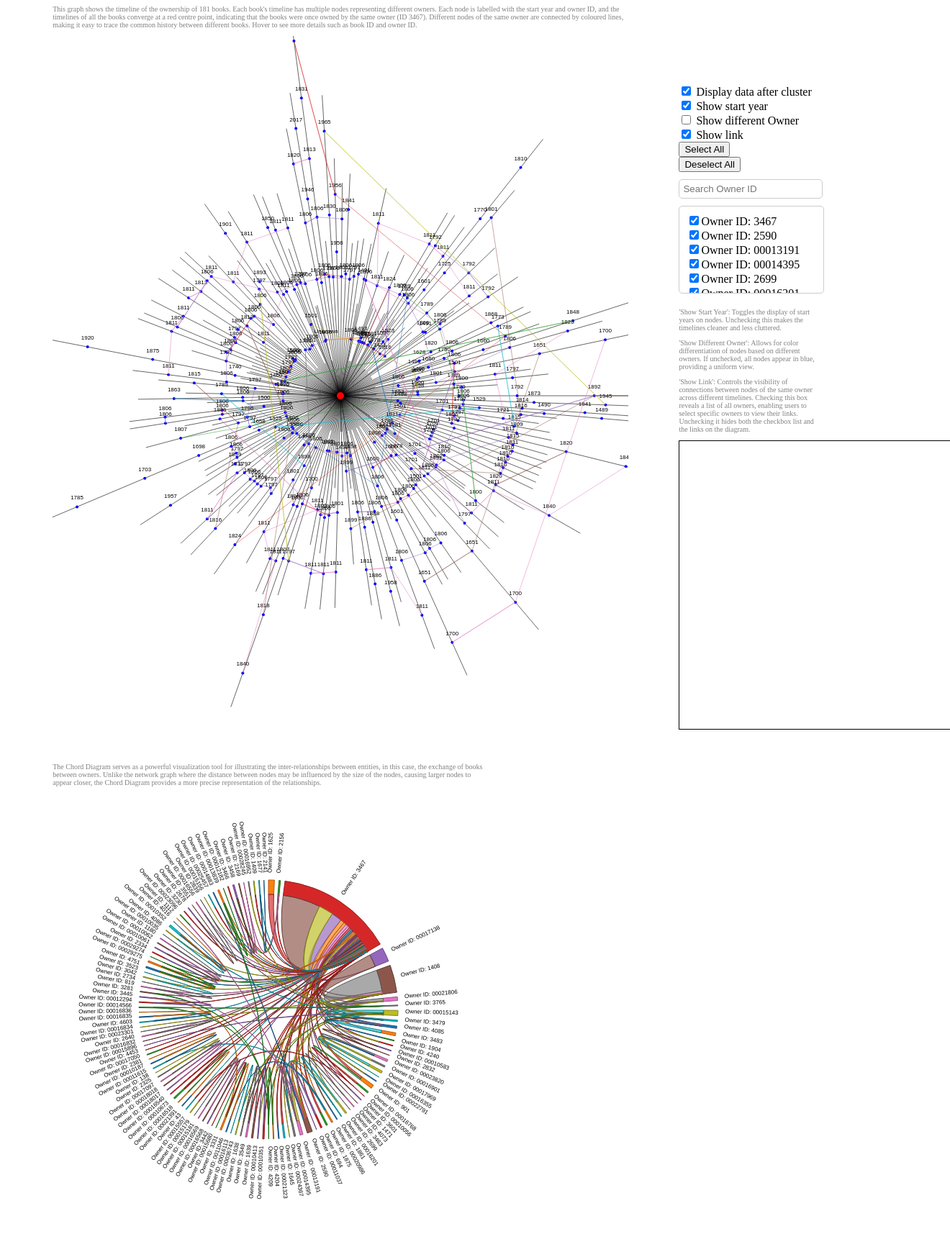
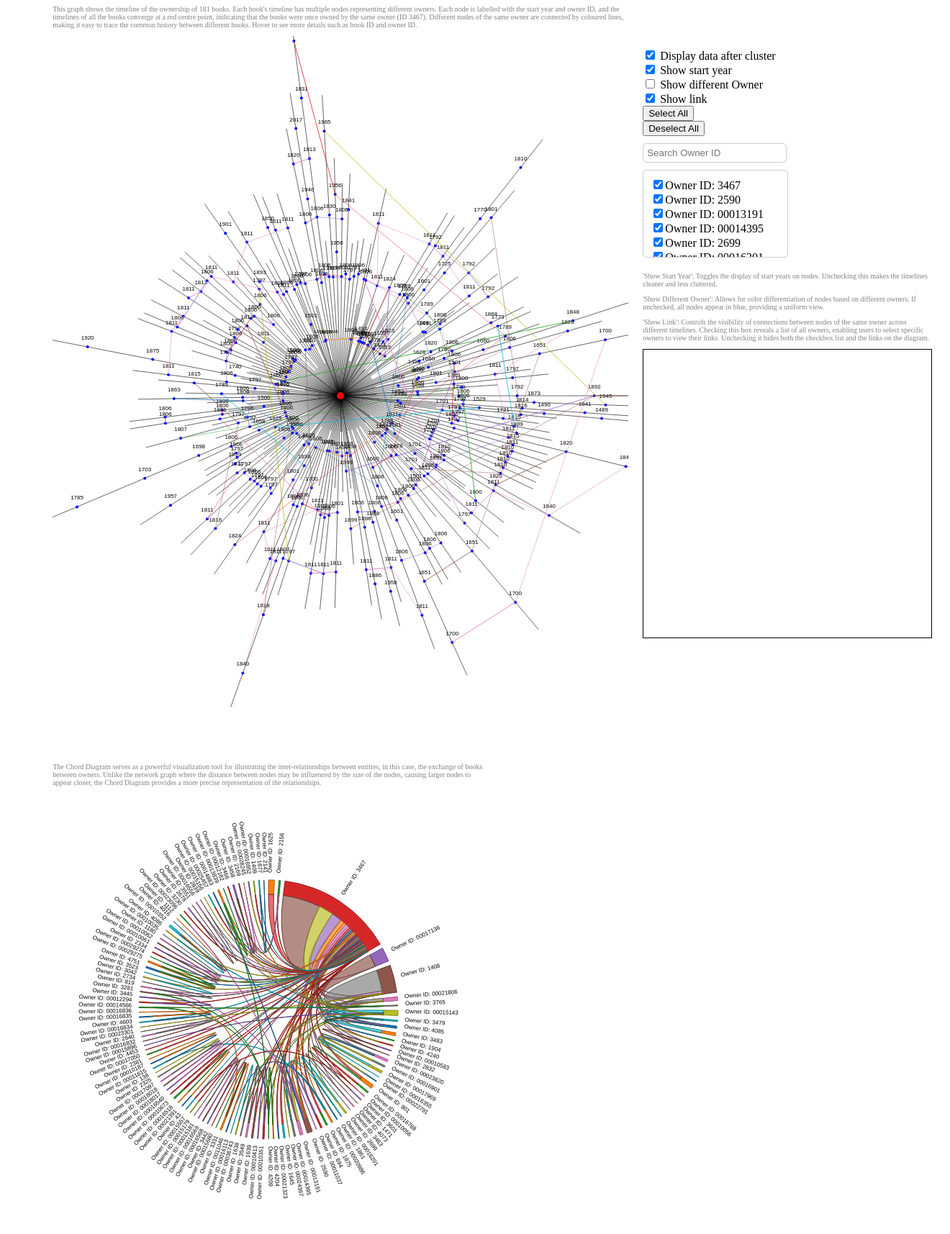
Before and after one commit to MaryJml/MSc_Project, a Flask app: page / in a window 1320 px wide; the page is wider, and only the part inside the window is pictured. Shown: the part 1180-2895 px from the top of that part at 72% size. Run offline with Flask 3, Linux system fonts and the light colour scheme.

Commit message:
fix layout for spider web diagram

```diff
--- a/static/css/style.css
+++ b/static/css/style.css
@@ -51,7 +51,7 @@
     display: flex;
     flex-direction: column;
     padding: 20px;
-    width: 200px;
+    width: 400px;
 }
 
 .buttons {
--- a/templates/home.html
+++ b/templates/home.html
@@ -76,7 +76,7 @@
         <svg id="web"></svg>
     </div>
     <div class="right-panel" id="controls2">
-        <div style="height: 100px"></div>
+        <div style="height: 50px"></div>
         <label>
             <input type="checkbox" id="toggleArrangedDataCheckbox" checked>
             Display data after cluster
@@ -101,7 +101,7 @@
         <div id="ownerCheckboxes">
             <!-- 复选框将在这里生成 -->
         </div>
-        <div class="description" style="width: 200px; justify-content: flex-start;">
+        <div class="description" style="width: 400px; justify-content: flex-start;">
             <p>'Show Start Year': Toggles the display of start years on nodes. Unchecking this makes the timelines cleaner and less cluttered.</p>
             <p>'Show Different Owner': Allows for color differentiation of nodes based on different owners. If unchecked, all nodes appear in blue, providing a uniform view.</p>
             <p>'Show Link': Controls the visibility of connections between nodes of the same owner across different timelines. Checking this box reveals a list of all owners, enabling users to select specific owners to view their links. Unchecking it hides both the checkbox list and the links on the diagram.</p>
```
Also changed, not shown: static/js/spider_web.js (line endings or trailing spaces).
